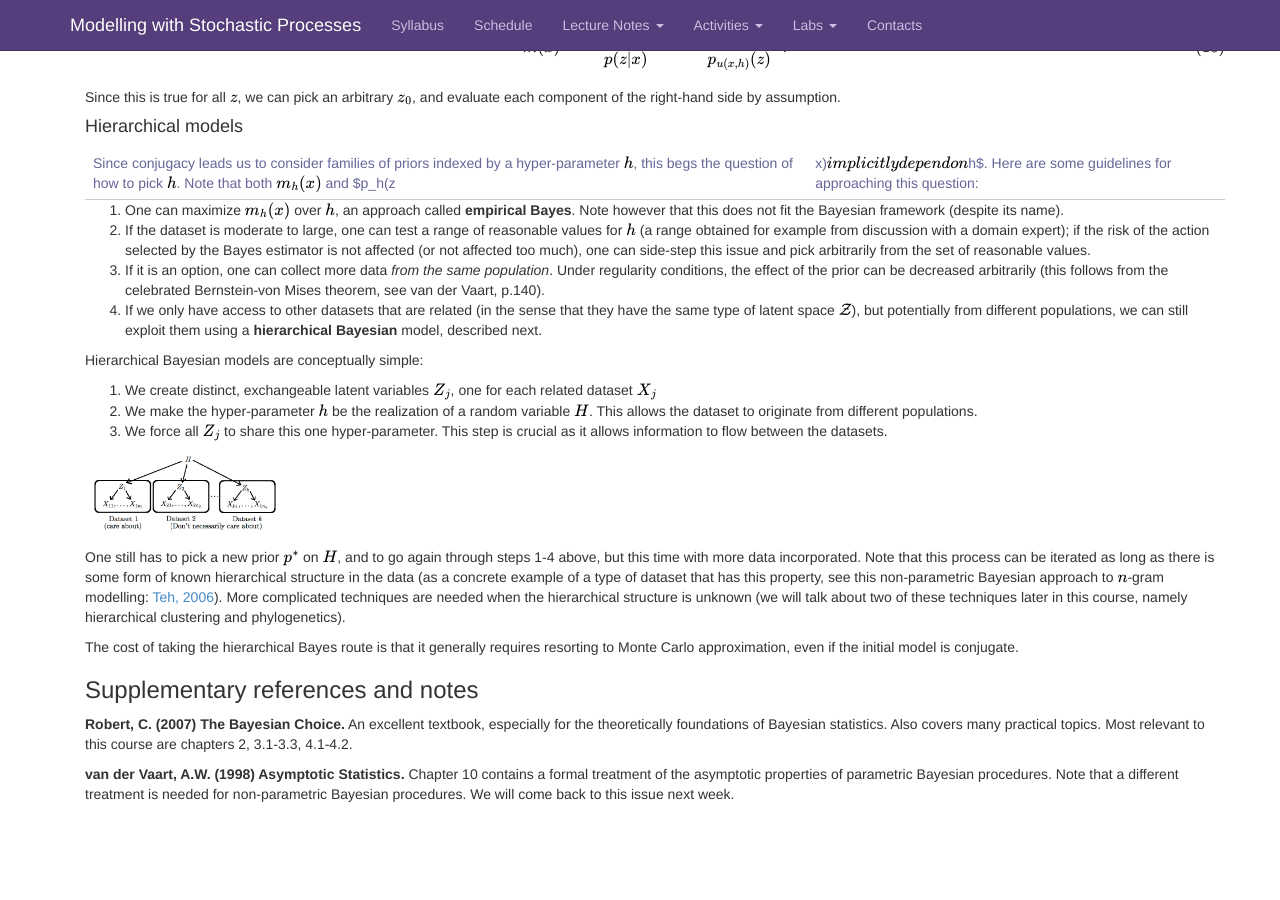
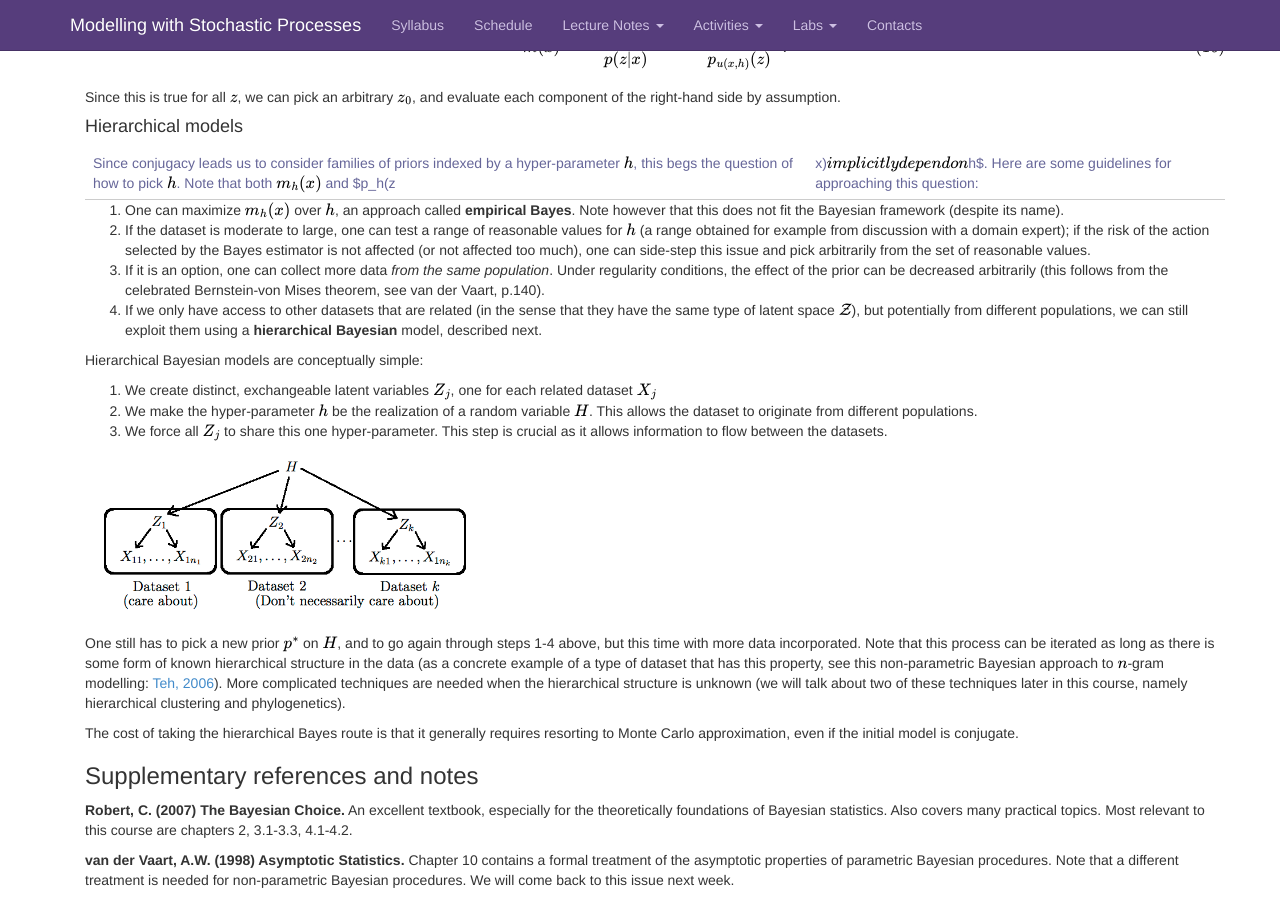
Before and after one commit to snowdj/stochastic_process_notes, a Jekyll site: the page built from _posts/2014-01-12-notes-lecture3.md, in a window 1280 px wide and 900 px high, scrolled down 3983 px. Built offline with Jekyll 4.4.1, drawn with Linux system fonts in a browser that asks for light colours; nearby versions of some CDN libraries; Markdown is read by kramdown in place of the engine named in the settings; formulas are drawn with MathJax 3; comment, search, counter and statistics services are not loaded; before the commit the page ends 4797 px from its top, so only the background shows below that.

Commit message:
Fix capitalization of a filename

```diff
--- a/_posts/2014-01-12-notes-lecture3.md
+++ b/_posts/2014-01-12-notes-lecture3.md
@@ -229,7 +229,7 @@
 2. We make the hyper-parameter $h$ be the realization of a random variable $H$. This allows the dataset to originate from different populations.
 3. We force all $Z\_j$ to share this one hyper-parameter. This step is crucial as it allows information to flow between the datasets.
 
-<img src="{{ site.url }}/images/hierarchical-Lec3.png" alt="Drawing" style="width: 200px; float: center"/>
+<img src="{{ site.url }}/images/hierarchical-lec3-fixedcap.png" alt="Drawing" style="width: 400px; float: center"/>
 
 One still has to pick a new prior $p^*$ on $H$, and to go again through steps 1-4 above, but this time with more data incorporated. Note that this process can be iterated as long as there is some form of known hierarchical structure in the data (as a concrete example of a type of dataset that has this property, see this non-parametric Bayesian approach to $n$-gram modelling: [Teh, 2006](http://acl.ldc.upenn.edu/P/P06/P06-1124.pdf)). More complicated techniques are needed when the hierarchical structure is unknown (we will talk about two of these techniques later in this course, namely hierarchical clustering and phylogenetics).
 
```
Also changed, not shown: images/hierarchical-lec3-fixedcap.png (renamed from images/hierarchical-lec3.png).
